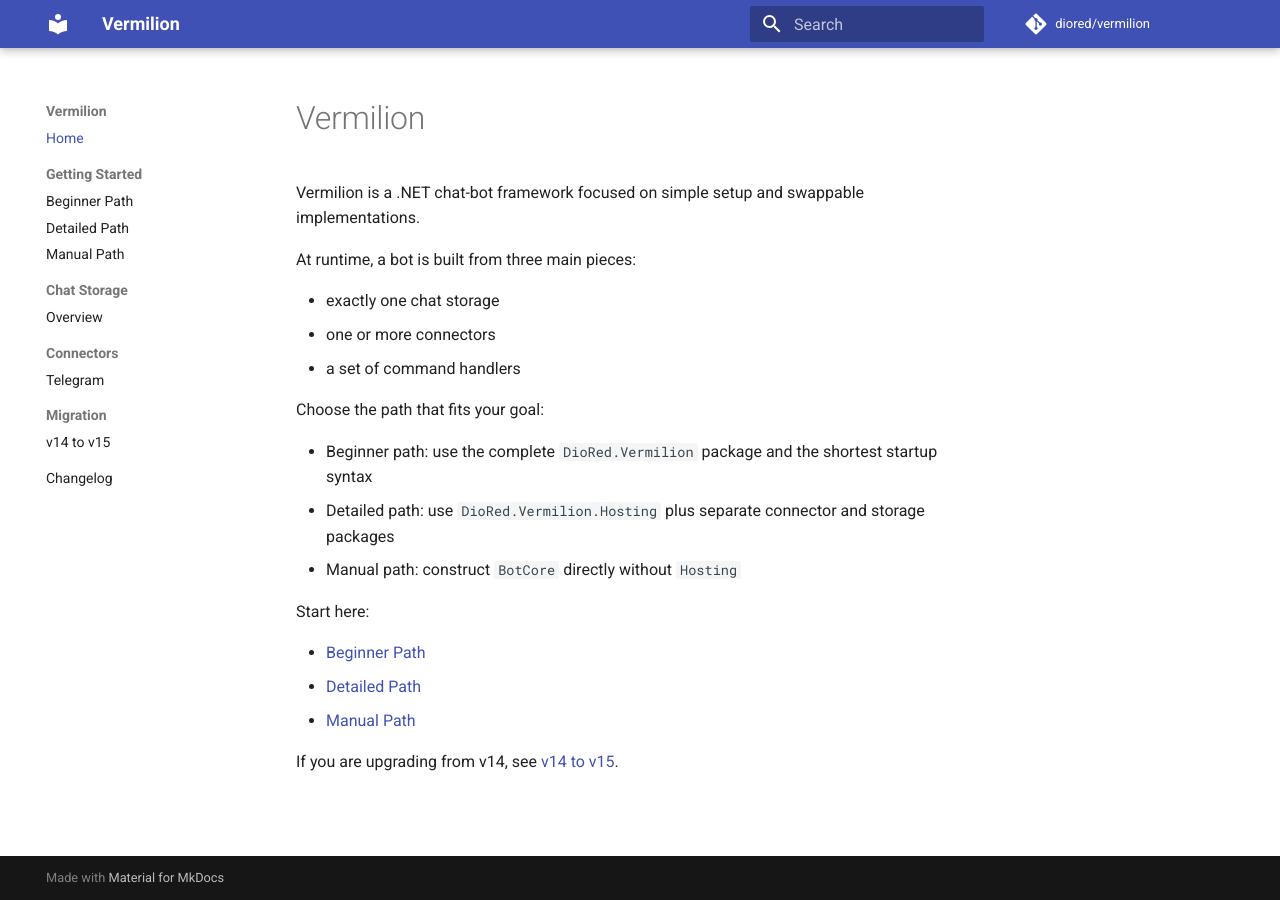
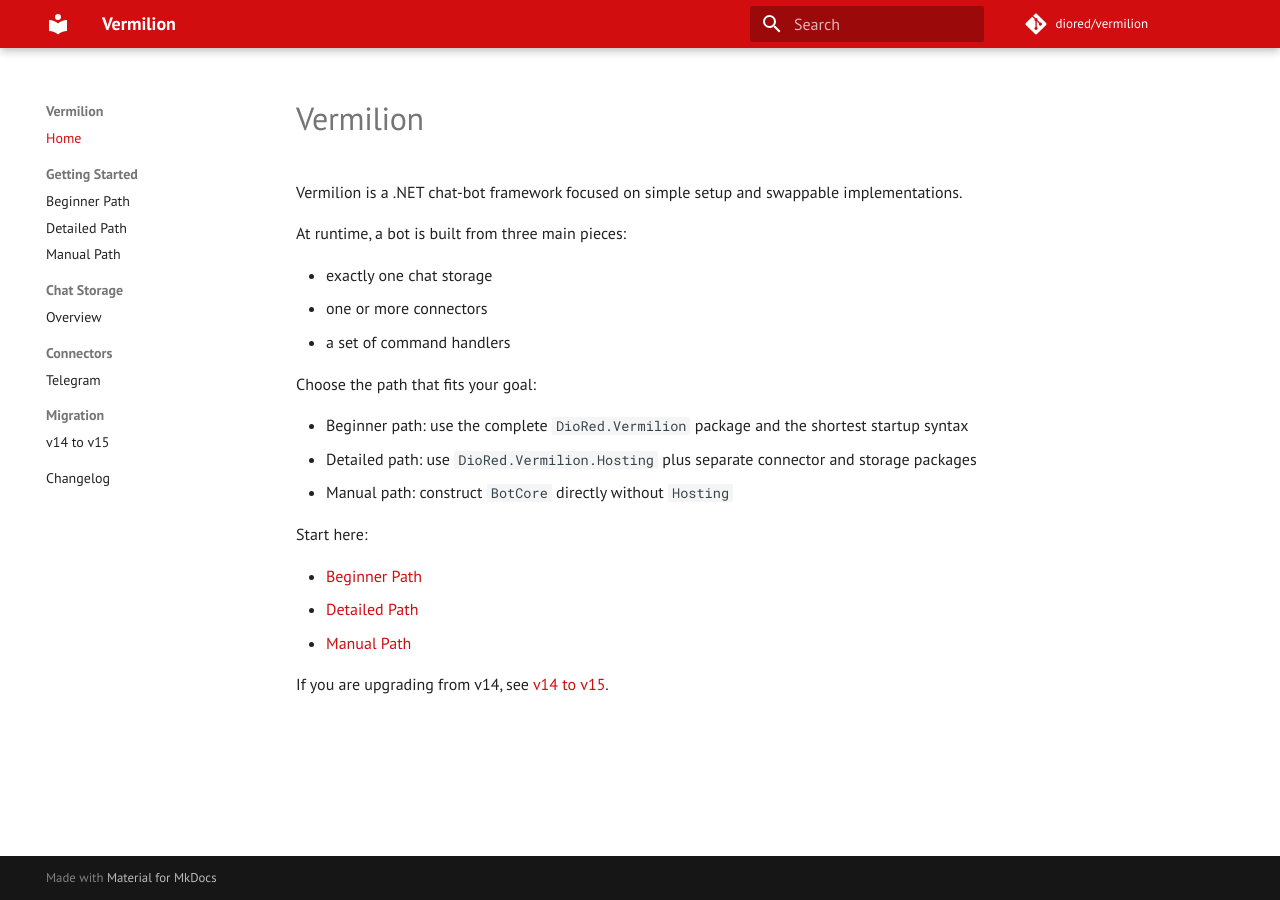
Before and after one commit to diored/vermilion, an MkDocs documentation site: the page built from docs/index.md, in a window 1280 px wide. Built offline with MkDocs 1.6.1 and Material for MkDocs 9.7.7, drawn with Linux system fonts in a browser that asks for light colours; comment, search, counter and statistics services are not loaded.

Commit message:
Customize theme: colors, font, and navigation features
Updated MkDocs config and added extra CSS to:
- Set a custom red primary color palette
- Use "PT Sans" as the main font via Google Fonts
- Enable advanced Material theme navigation and search features
- Reference an extra CSS file for further styling

```diff
--- /dev/null
+++ b/docs/stylesheets/extra.css
@@ -0,0 +1,8 @@
+@import url('https://fonts.googleapis.com/css2?family=PT+Sans:wght@400;700&display=swap');
+
+:root {
+  --md-primary-fg-color: #D10D10;
+  --md-primary-fg-color--light: #e13a3a;
+  --md-primary-fg-color--dark: #a30a0a;
+  --md-text-font: "PT Sans";
+}
--- a/mkdocs.yml
+++ b/mkdocs.yml
@@ -4,12 +4,16 @@ repo_url: https://github.com/diored/vermilion
 repo_name: diored/vermilion
 theme:
   name: material
+  palette:
+    primary: custom
   features:
     - navigation.sections
     - navigation.expand
     - navigation.top
     - search.suggest
     - search.highlight
+extra_css:
+  - stylesheets/extra.css
 markdown_extensions:
   - admonition
   - codehilite
```
